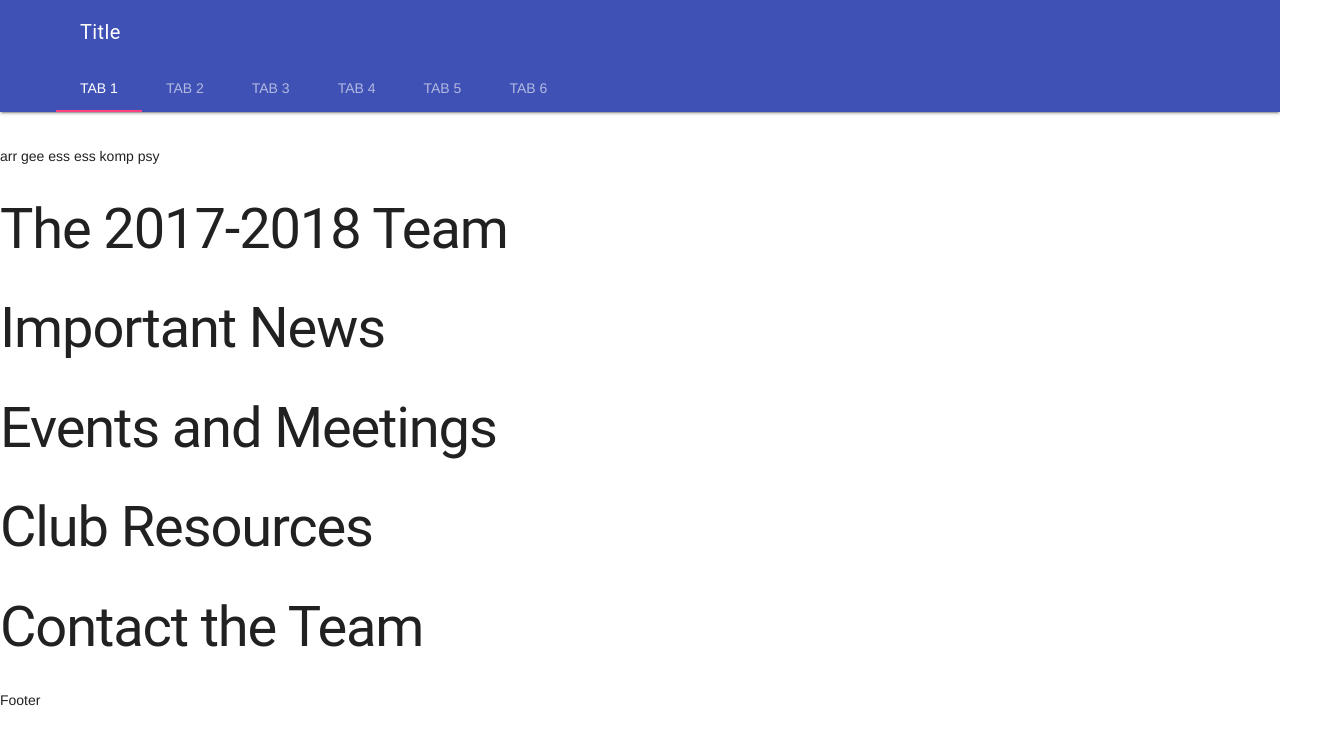
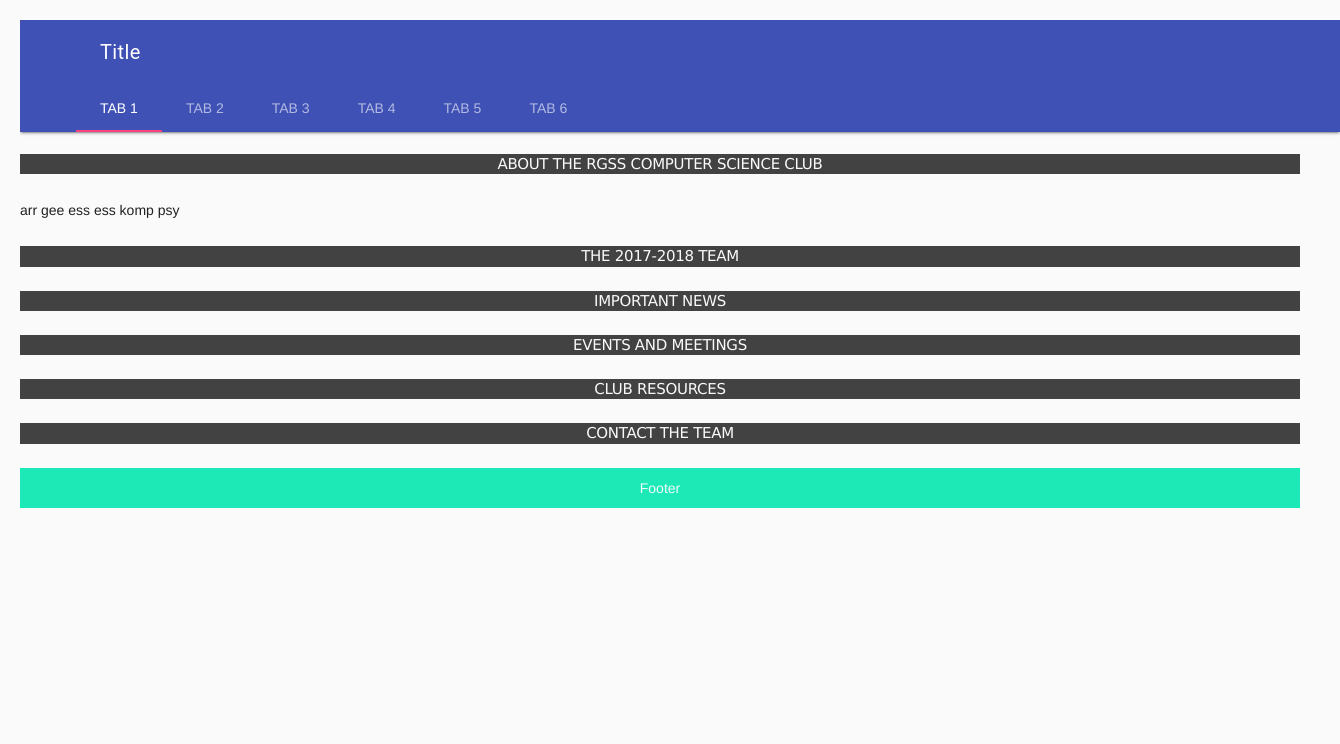
Before and after one commit to RGCSC/RGCSC, a plain HTML site: page index.html in a window 1280 px wide. Shown: the whole page, 1340 px wide, since content can reach past the window. Drawn offline with nearby package versions, Linux system fonts and the light colour scheme.

Commit message:
Fixed typo

```diff
--- a/index.html
+++ b/index.html
@@ -1,7 +1,7 @@
 <!DOCTYPE html>
 <html lang="en">
   <head>
-    <link rel="stylesheet" href"styles.css">
+    <link rel="stylesheet" href="styles.css">
     <link href="https://fonts.googleapis.com/css?family=Open+Sans" rel="stylesheet">
   <link rel="stylesheet" href="https://fonts.googleapis.com/icon?family=Material+Icons">
 <link rel="stylesheet" href="https://code.getmdl.io/1.3.0/material.indigo-pink.min.css">
```
